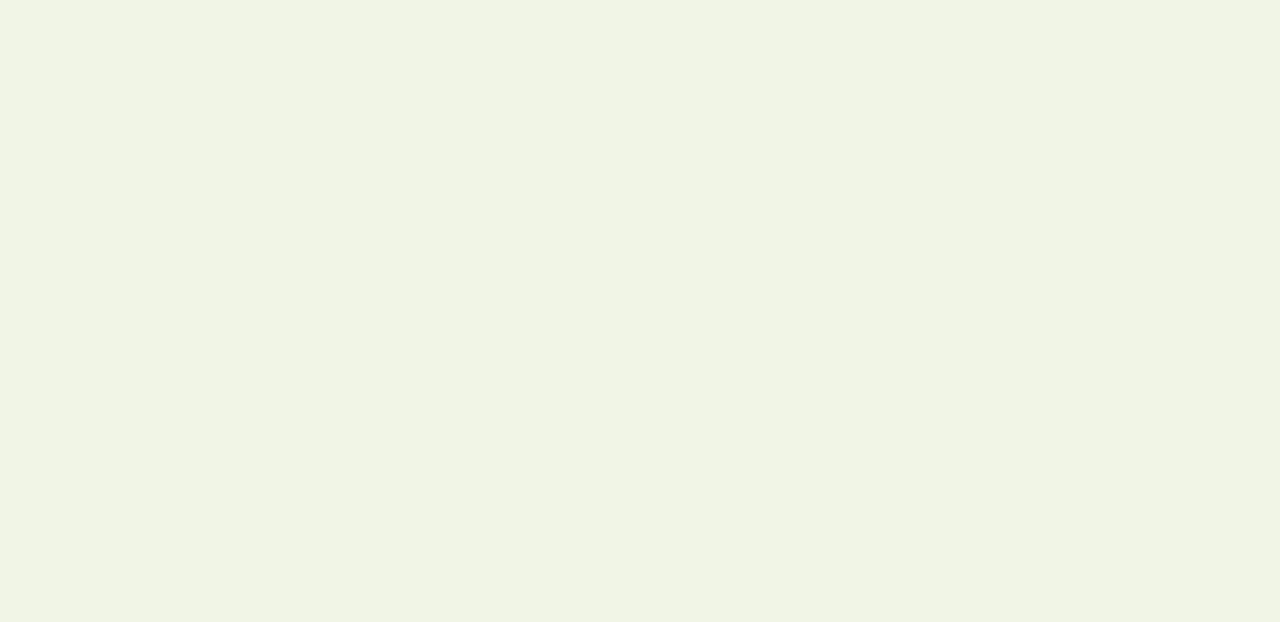
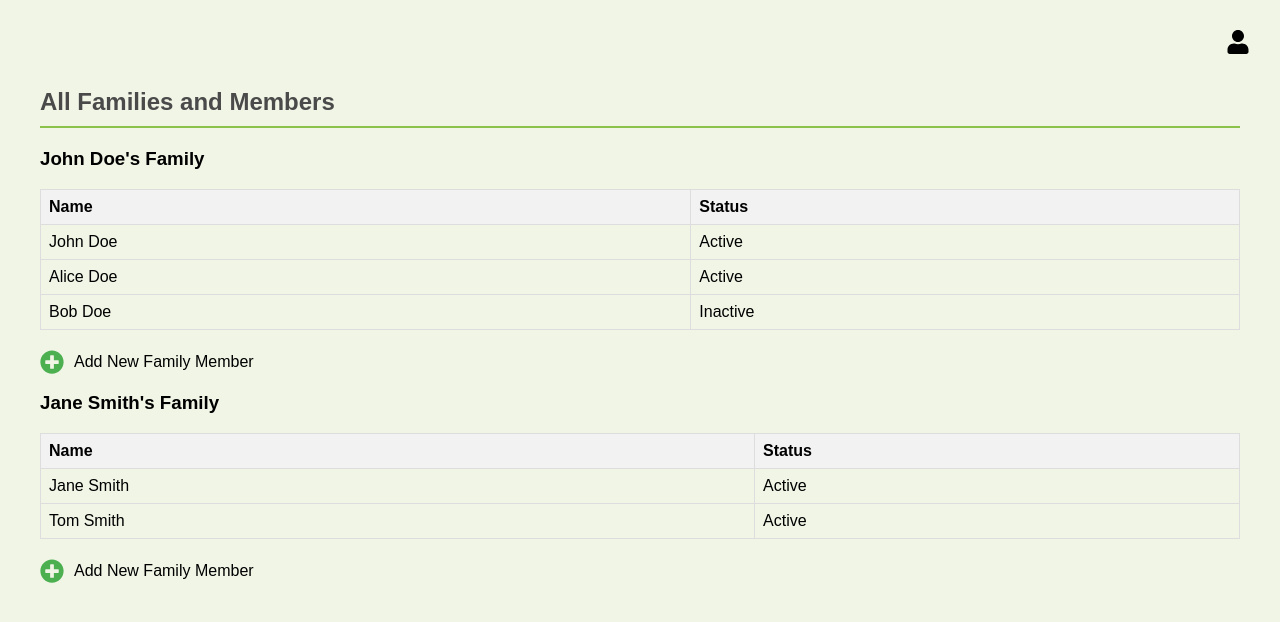
Before and after one commit to kumarha1593/MIS-Project, a React (Create React App) app in the folder frontend/: page /FamilyDetails in a window 1280 px wide. Before the commit this address had no page. Shown: the top 622 px of the page. Built offline with nearby package versions, Linux system fonts and the light colour scheme.

Commit message:
Family Details Table done

```diff
--- a/frontend/src/App.js
+++ b/frontend/src/App.js
@@ -6,6 +6,7 @@ import FieldDashboard from "./components/FieldDashboard/FieldDashboard";
 import FormPage from "./components/FormPage/FormPage";
 import AppLayout from "./components/AppLayout/AppLayout"; // Import the new AppLayout
 import ReviewPage from "./components/Review/Review";
+import FamilyDetails from "./components/FamilyDetails/FamilyDetails";
 
 function App() {
   return (
@@ -26,6 +27,14 @@ function App() {
             element={
               <AppLayout>
                 <FieldDashboard />
+              </AppLayout>
+            }
+          />
+          <Route
+            path="/FamilyDetails"
+            element={
+              <AppLayout>
+                <FamilyDetails />
               </AppLayout>
             }
           />
--- /dev/null
+++ b/frontend/src/components/FamilyDetails/FamilyDetails.css
@@ -0,0 +1,32 @@
+.family-details-container {
+  padding: 20px;
+}
+
+.family-members-table {
+  width: 100%;
+  border-collapse: collapse;
+  margin-bottom: 20px;
+}
+
+.family-members-table th,
+.family-members-table td {
+  border: 1px solid #ddd;
+  padding: 8px;
+  text-align: left;
+}
+
+.family-members-table th {
+  background-color: #f2f2f2;
+}
+
+.add-member-container {
+  display: flex;
+  align-items: center;
+  cursor: pointer;
+}
+
+.add-member-icon {
+  margin-right: 10px;
+  font-size: 24px;
+  color: #4CAF50;
+}
--- /dev/null
+++ b/frontend/src/components/FamilyDetails/FamilyDetails.js
@@ -0,0 +1,73 @@
+import React, { useState, useEffect } from "react";
+import { useNavigate } from "react-router-dom";
+import { FaPlusCircle } from "react-icons/fa";
+import "./FamilyDetails.css";
+
+const FamilyDetails = () => {
+  const navigate = useNavigate();
+  const [familiesData, setFamiliesData] = useState([]);
+
+  useEffect(() => {
+    // Fetch all families data from backend
+    // For now, we'll use dummy data
+    setFamiliesData([
+      {
+        id: 1,
+        headOfFamily: "John Doe",
+        members: [
+          { id: 1, name: "John Doe", status: "Active" },
+          { id: 2, name: "Alice Doe", status: "Active" },
+          { id: 3, name: "Bob Doe", status: "Inactive" },
+        ],
+      },
+      {
+        id: 2,
+        headOfFamily: "Jane Smith",
+        members: [
+          { id: 4, name: "Jane Smith", status: "Active" },
+          { id: 5, name: "Tom Smith", status: "Active" },
+        ],
+      },
+    ]);
+  }, []);
+
+  const handleAddMember = (headOfFamily) => {
+    navigate("/FormPage", { state: { headOfFamily } });
+  };
+
+  return (
+    <div className="family-details-container">
+      <h2>All Families and Members</h2>
+      {familiesData.map((family) => (
+        <div key={family.id} className="family-section">
+          <h3>{family.headOfFamily}'s Family</h3>
+          <table className="family-members-table">
+            <thead>
+              <tr>
+                <th>Name</th>
+                <th>Status</th>
+              </tr>
+            </thead>
+            <tbody>
+              {family.members.map((member) => (
+                <tr key={member.id}>
+                  <td>{member.name}</td>
+                  <td>{member.status}</td>
+                </tr>
+              ))}
+            </tbody>
+          </table>
+          <div className="add-member-container">
+            <FaPlusCircle
+              className="add-member-icon"
+              onClick={() => handleAddMember(family.headOfFamily)}
+            />
+            <span>Add New Family Member</span>
+          </div>
+        </div>
+      ))}
+    </div>
+  );
+};
+
+export default FamilyDetails;
--- a/frontend/src/components/FieldDashboard/FieldDashboard.js
+++ b/frontend/src/components/FieldDashboard/FieldDashboard.js
@@ -1,19 +1,29 @@
 import React, { useEffect, useState } from "react";
 import axios from "axios";
 import "./FieldDashboard.css";
-import { FaPencilAlt, FaPlusCircle } from "react-icons/fa";
+import { FaPencilAlt } from "react-icons/fa";
 import { useNavigate } from "react-router-dom";
 
 const FieldDashboard = () => {
   const [districtInfo, setDistrictInfo] = useState(null);
   const [isEditing, setIsEditing] = useState(false);
   const [editableData, setEditableData] = useState(null);
-  const [tableData, setTableData] = useState([]);
-  const [showModal, setShowModal] = useState(false);
-  const [newHeadData, setNewHeadData] = useState({
-    headOfFamily: "",
-    phoneNumber: "",
-  });
+  const [tableData, setTableData] = useState([
+    {
+      id: 1,
+      headOfFamily: "John Doe",
+      familyMembers: 4,
+      aadhaarNumber: "1234 5678 9012",
+      status: "Active",
+    },
+    {
+      id: 2,
+      headOfFamily: "Jane Smith",
+      familyMembers: 3,
+      aadhaarNumber: "9876 5432 1098",
+      status: "Inactive",
+    },
+  ]);
 
   const navigate = useNavigate();
 
@@ -75,23 +85,8 @@ const FieldDashboard = () => {
     }
   };
 
-  const handleAddFamilyMember = (id) => {
-    navigate("/FormPage", { state: { familyId: id } });
-  };
-
-  const handleAddRow = () => {
-    setShowModal(true);
-  };
-
-  const handleModalInputChange = (e) => {
-    setNewHeadData({ ...newHeadData, [e.target.name]: e.target.value });
-  };
-
-  const handleSaveAndContinue = () => {
-    // Here you would typically save the new head data to your backend
-    console.log("New head data:", newHeadData);
-    setShowModal(false);
-    navigate("/FormPage", { state: { newHead: newHeadData } });
+  const handleRowClick = (headOfFamily) => {
+    navigate("/FamilyDetails", { state: { headOfFamily } });
   };
 
   return (
@@ -175,15 +170,6 @@ const FieldDashboard = () => {
               <span className="info-item">
                 Midori Staff: {districtInfo.midori_staff_name}
               </span>
-              {isEditing && (
-                <input
-                  type="text"
-                  name="midori_staff_name"
-                  value={editableData.midori_staff_name}
-                  onChange={handleInputChange}
-                  className="input-field"
-                />
-              )}
             </div>
             {isEditing && (
               <button onClick={handleUpdate} className="update-button">
@@ -200,55 +186,20 @@ const FieldDashboard = () => {
             <th>Head of Family Name</th>
             <th>Number of Family Members</th>
             <th>Aadhaar Number</th>
-            <th>Add Member</th>
-            <th> Status</th>
+            <th>Status</th>
           </tr>
         </thead>
         <tbody>
           {tableData.map((row) => (
-            <tr key={row.id}>
+            <tr key={row.id} onClick={() => handleRowClick(row.headOfFamily)}>
               <td>{row.headOfFamily}</td>
               <td>{row.familyMembers}</td>
               <td>{row.aadhaarNumber}</td>
-              <td>
-                <FaPlusCircle
-                  className="add-member-icon"
-                  onClick={() => handleAddFamilyMember(row.id)}
-                />
-              </td>
               <td>{row.status}</td>
             </tr>
           ))}
         </tbody>
       </table>
-
-      <button onClick={handleAddRow} className="add-row-button">
-        Add New Head
-      </button>
-
-      {showModal && (
-        <div className="modal-overlay">
-          <div className="modal">
-            <h2>Add New Head of Family</h2>
-            <input
-              type="text"
-              name="headOfFamily"
-              value={newHeadData.headOfFamily}
-              onChange={handleModalInputChange}
-              placeholder="Head of Family Name"
-            />
-            <input
-              type="text"
-              name="Aadhaar number"
-              value={newHeadData.phoneNumber}
-              onChange={handleModalInputChange}
-              placeholder="Phone Number"
-            />
-            <button onClick={handleSaveAndContinue}>Save & Continue</button>
-            <button onClick={() => setShowModal(false)}>Cancel</button>
-          </div>
-        </div>
-      )}
     </div>
   );
 };
```
